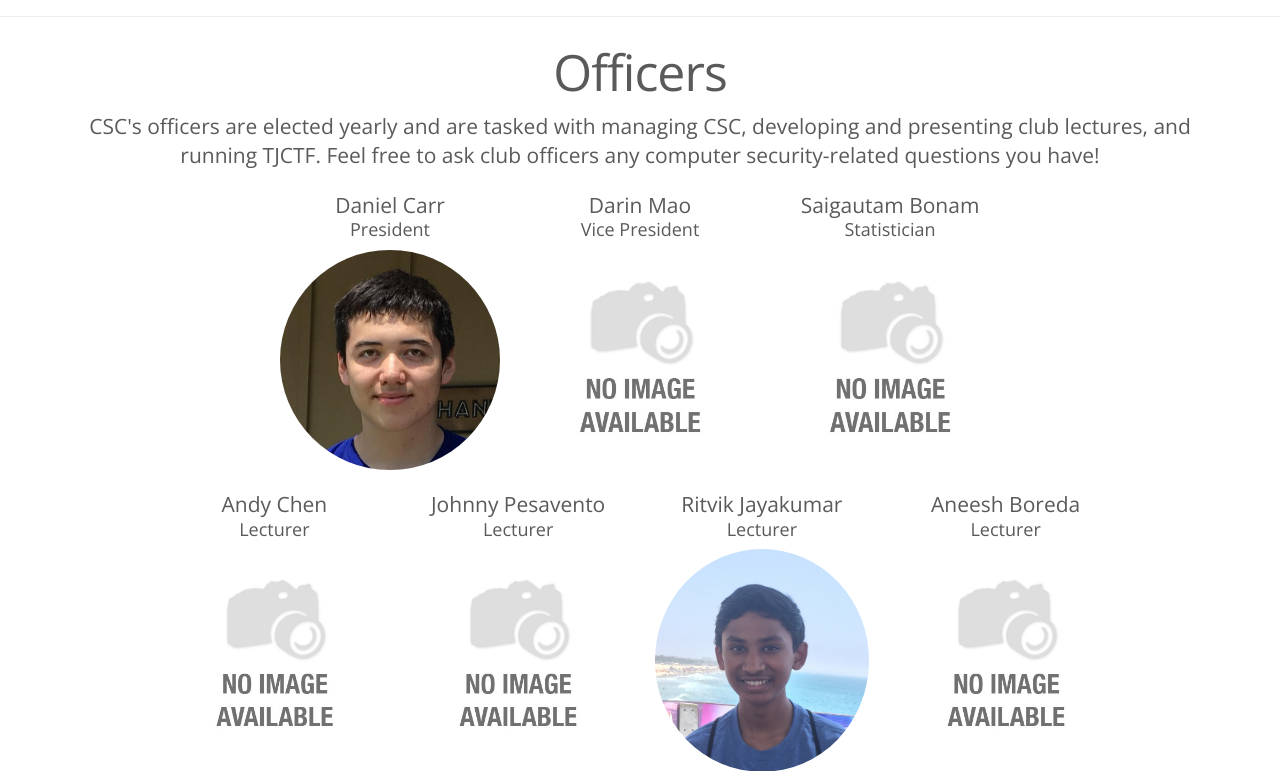
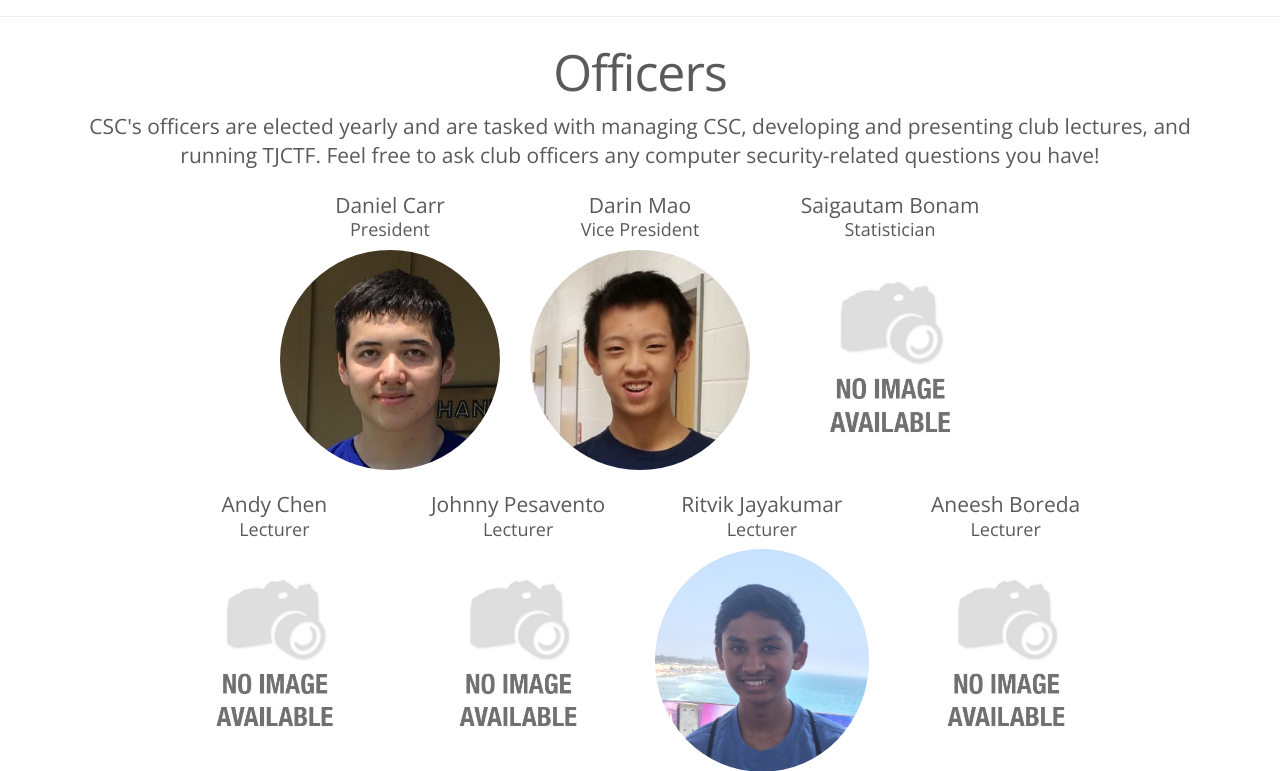
Before and after one commit to evanyeyeye/csc, a PHP site: page / in a window 1280 px wide. Shown: the part 595-1366 px from the top of the page. Run offline with PHP 8.4, Linux system fonts and the light colour scheme; some libraries are stand-ins or nearby versions.

Commit message:
Me!
new picture :)

```diff
--- a/index.php
+++ b/index.php
@@ -101,7 +101,7 @@
                             <div class="col-md-4 col-xs-6 officer">
                                 <p class="lead">Darin Mao</p>
                                 <h4>Vice President</h4>
-                                <img class="img-responsive img-circle" src="images/no_image_available.jpg" alt="Darin Mao">
+                                <img class="img-responsive img-circle" src="images/officers/darin.png" alt="Darin Mao">
                             </div>
                             <div class="col-md-4 col-xs-6 officer">
                                 <p class="lead">Saigautam Bonam</p>
```
Also changed, not shown: images/officers/darin.png (added).
